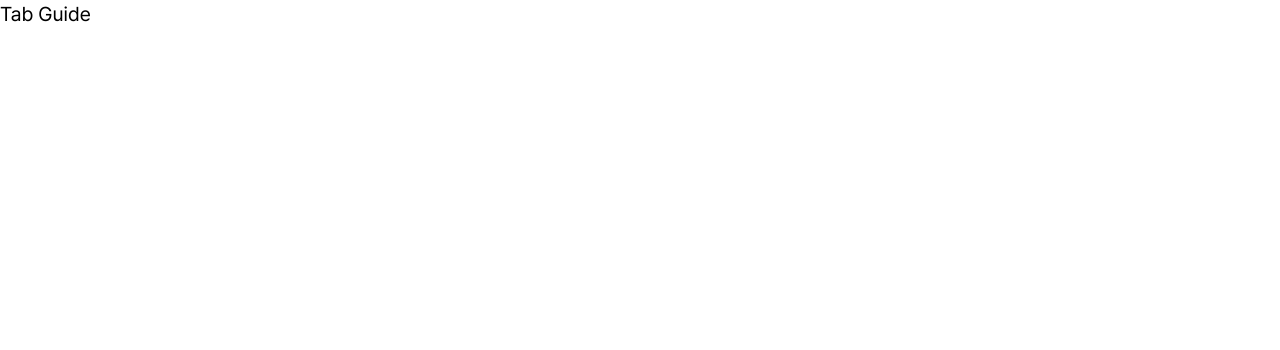
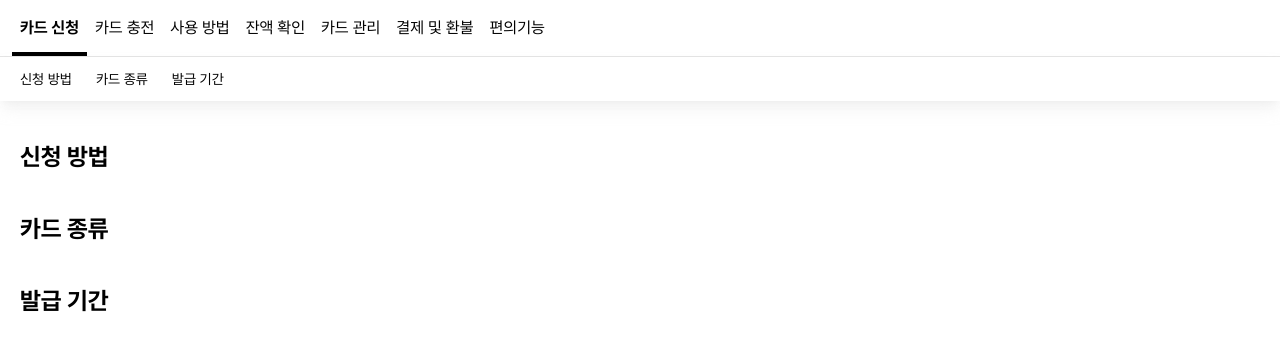
Before and after one commit to owopqowo/tab-guide, a React (Vite) app: page / in a window 1280 px wide. Shown: the top 350 px of the page. Built offline with nearby package versions, Linux system fonts and the light colour scheme.

Commit message:
feat: 탭 기능 추가

```diff
--- a/src/App.jsx
+++ b/src/App.jsx
@@ -1,5 +1,55 @@
+import { useState } from 'react';
+import cardApplication from './cardApplication';
+import cardRecharge from './cardRecharge';
+import usageGuide from './usageGuide';
+import balanceCheck from './balanceCheck';
+import cardManagement from './cardManagement';
+import paymentRefund from './paymentRefund';
+import convenienceFeatures from './convenienceFeatures';
+
+const tabs = [
+  { key: 'cardApplication', label: '카드 신청', children: cardApplication() },
+  { key: 'cardRecharge', label: '카드 충전', children: cardRecharge() },
+  { key: 'usageGuide', label: '사용 방법', children: usageGuide() },
+  { key: 'balanceCheck', label: '잔액 확인', children: balanceCheck() },
+  { key: 'cardManagement', label: '카드 관리', children: cardManagement() },
+  { key: 'paymentRefund', label: '결제 및 환불', children: paymentRefund() },
+  { key: 'convenienceFeatures', label: '편의기능', children: convenienceFeatures() },
+];
+
 function App() {
-  return <h1 className="text-xl font-medium text-black">Tab Guide</h1>;
+  const [activeIndex, setActiveIndex] = useState(0);
+
+  const handleClick = (index) => {
+    setActiveIndex(index);
+  };
+
+  return (
+    <>
+      <h1 className="a11y-hidden">이용 안내</h1>
+      <nav className="overflow-auto border-b border-neutral-200">
+        <div className="flex w-fit px-3">
+          {tabs.map((tab, index) => {
+            return (
+              <button
+                key={tab.key}
+                type="button"
+                className={`relative flex-auto cursor-pointer px-2 py-4 whitespace-nowrap ${
+                  activeIndex === index
+                    ? "font-bold after:absolute after:right-0 after:bottom-0 after:left-0 after:h-1 after:w-full after:bg-black after:content-['']"
+                    : ''
+                }`}
+                onClick={() => handleClick(index)}
+              >
+                {tab.label}
+              </button>
+            );
+          })}
+        </div>
+      </nav>
+      {tabs[activeIndex].children}
+    </>
+  );
 }
 
 export default App;
--- /dev/null
+++ b/src/balanceCheck.jsx
@@ -0,0 +1,24 @@
+function balanceCheck() {
+  return (
+    <>
+      <nav className="overflow-auto py-2 shadow-lg shadow-neutral-200/50">
+        <div className="-mx-1 flex w-fit px-3">
+          <a href="#inquiry" className="mx-1 flex-auto rounded-full px-2 py-1 text-sm whitespace-nowrap">
+            잔액 조회
+          </a>
+          <a href="#notification" className="mx-1 flex-auto rounded-full px-2 py-1 text-sm whitespace-nowrap">
+            잔액 알림
+          </a>
+        </div>
+      </nav>
+      <article id="inquiry" className="p-5 pt-10">
+        <h2 className="text-2xl font-bold">잔액 조회</h2>
+      </article>
+      <article id="notification" className="p-5 pb-10">
+        <h2 className="text-2xl font-bold">잔액 알림</h2>
+      </article>
+    </>
+  );
+}
+
+export default balanceCheck;
--- /dev/null
+++ b/src/cardApplication.jsx
@@ -0,0 +1,30 @@
+function cardApplication() {
+  return (
+    <>
+      <nav className="overflow-auto py-2 shadow-lg shadow-neutral-200/50">
+        <div className="-mx-1 flex w-fit px-3">
+          <a href="#apply" className="mx-1 flex-auto rounded-full px-2 py-1 text-sm whitespace-nowrap">
+            신청 방법
+          </a>
+          <a href="#types" className="mx-1 flex-auto rounded-full px-2 py-1 text-sm whitespace-nowrap">
+            카드 종류
+          </a>
+          <a href="#period" className="mx-1 flex-auto rounded-full px-2 py-1 text-sm whitespace-nowrap">
+            발급 기간
+          </a>
+        </div>
+      </nav>
+      <article id="apply" className="p-5 pt-10">
+        <h2 className="text-2xl font-bold">신청 방법</h2>
+      </article>
+      <article id="types" className="p-5">
+        <h2 className="text-2xl font-bold">카드 종류</h2>
+      </article>
+      <article id="period" className="p-5 pb-10">
+        <h2 className="text-2xl font-bold">발급 기간</h2>
+      </article>
+    </>
+  );
+}
+
+export default cardApplication;
--- /dev/null
+++ b/src/cardManagement.jsx
@@ -0,0 +1,30 @@
+function cardManagement() {
+  return (
+    <>
+      <nav className="overflow-auto py-2 shadow-lg shadow-neutral-200/50">
+        <div className="-mx-1 flex w-fit px-3">
+          <a href="#activation" className="mx-1 flex-auto rounded-full px-2 py-1 text-sm whitespace-nowrap">
+            카드 활성화
+          </a>
+          <a href="#report" className="mx-1 flex-auto rounded-full px-2 py-1 text-sm whitespace-nowrap">
+            분실/도난 신고
+          </a>
+          <a href="#password" className="mx-1 flex-auto rounded-full px-2 py-1 text-sm whitespace-nowrap">
+            비밀번호 설정
+          </a>
+        </div>
+      </nav>
+      <article id="activation" className="p-5 pt-10">
+        <h2 className="text-2xl font-bold">카드 활성화</h2>
+      </article>
+      <article id="report" className="p-5">
+        <h2 className="text-2xl font-bold">분실/도난 신고</h2>
+      </article>
+      <article id="password" className="p-5 pb-10">
+        <h2 className="text-2xl font-bold">비밀번호 설정</h2>
+      </article>
+    </>
+  );
+}
+
+export default cardManagement;
--- /dev/null
+++ b/src/cardRecharge.jsx
@@ -0,0 +1,36 @@
+function cardRecharge() {
+  return (
+    <>
+      <nav className="overflow-auto py-2 shadow-lg shadow-neutral-200/50">
+        <div className="-mx-1 flex w-fit px-3">
+          <a href="#charge" className="mx-1 flex-auto rounded-full px-2 py-1 text-sm whitespace-nowrap">
+            충전 방법
+          </a>
+          <a href="#minMax" className="mx-1 flex-auto rounded-full px-2 py-1 text-sm whitespace-nowrap">
+            최소/최대 충전액
+          </a>
+          <a href="#limit" className="mx-1 flex-auto rounded-full px-2 py-1 text-sm whitespace-nowrap">
+            충전 한도
+          </a>
+          <a href="#reserve" className="mx-1 flex-auto rounded-full px-2 py-1 text-sm whitespace-nowrap">
+            충전 예약
+          </a>
+        </div>
+      </nav>
+      <article id="charge" className="p-5 pt-10">
+        <h2 className="text-2xl font-bold">충전 방법</h2>
+      </article>
+      <article id="minMax" className="p-5">
+        <h2 className="text-2xl font-bold">최소/최대 충전액</h2>
+      </article>
+      <article id="limit" className="p-5">
+        <h2 className="text-2xl font-bold">충전 한도</h2>
+      </article>
+      <article id="reserve" className="p-5 pb-10">
+        <h2 className="text-2xl font-bold">충전 예약</h2>
+      </article>
+    </>
+  );
+}
+
+export default cardRecharge;
--- /dev/null
+++ b/src/convenienceFeatures.jsx
@@ -0,0 +1,30 @@
+function convenienceFeatures() {
+  return (
+    <>
+      <nav className="overflow-auto py-2 shadow-lg shadow-neutral-200/50">
+        <div className="-mx-1 flex w-fit px-3">
+          <a href="#auto" className="mx-1 flex-auto rounded-full px-2 py-1 text-sm whitespace-nowrap">
+            자동 충전
+          </a>
+          <a href="#analysis" className="mx-1 flex-auto rounded-full px-2 py-1 text-sm whitespace-nowrap">
+            지출 내역 분석
+          </a>
+          <a href="#card" className="mx-1 flex-auto rounded-full px-2 py-1 text-sm whitespace-nowrap">
+            주 카드 설정
+          </a>
+        </div>
+      </nav>
+      <article id="auto" className="p-5 pt-10">
+        <h2 className="text-2xl font-bold">자동 충전</h2>
+      </article>
+      <article id="analysis" className="p-5">
+        <h2 className="text-2xl font-bold">지출 내역 분석</h2>
+      </article>
+      <article id="card" className="p-5 pb-10">
+        <h2 className="text-2xl font-bold">주 카드 설정</h2>
+      </article>
+    </>
+  );
+}
+
+export default convenienceFeatures;
--- a/src/index.css
+++ b/src/index.css
@@ -3,3 +3,9 @@
 @theme {
   --default-font-family: 'Pretendard';
 }
+
+.a11y-hidden {
+  clip: rect(0, 0, 0, 0);
+  clip-path: circle(0);
+  @apply absolute -m-px size-px overflow-hidden border-0 p-0 whitespace-nowrap;
+}
--- /dev/null
+++ b/src/paymentRefund.jsx
@@ -0,0 +1,24 @@
+function paymentRefund() {
+  return (
+    <>
+      <nav className="overflow-auto py-2 shadow-lg shadow-neutral-200/50">
+        <div className="-mx-1 flex w-fit px-3">
+          <a href="#payment" className="mx-1 flex-auto rounded-full px-2 py-1 text-sm whitespace-nowrap">
+            결제 방법
+          </a>
+          <a href="#policies" className="mx-1 flex-auto rounded-full px-2 py-1 text-sm whitespace-nowrap">
+            환불 정책
+          </a>
+        </div>
+      </nav>
+      <article id="payment" className="p-5 pt-10">
+        <h2 className="text-2xl font-bold">결제 방법</h2>
+      </article>
+      <article id="policies" className="p-5 pb-10">
+        <h2 className="text-2xl font-bold">환불 정책</h2>
+      </article>
+    </>
+  );
+}
+
+export default paymentRefund;
--- /dev/null
+++ b/src/usageGuide.jsx
@@ -0,0 +1,24 @@
+function usageGuide() {
+  return (
+    <>
+      <nav className="overflow-auto py-2 shadow-lg shadow-neutral-200/50">
+        <div className="-mx-1 flex w-fit px-3">
+          <a href="#places" className="mx-1 flex-auto rounded-full px-2 py-1 text-sm whitespace-nowrap">
+            결제 사용처
+          </a>
+          <a href="#restrictions" className="mx-1 flex-auto rounded-full px-2 py-1 text-sm whitespace-nowrap">
+            사용 제한
+          </a>
+        </div>
+      </nav>
+      <article id="places" className="p-5 pt-10">
+        <h2 className="text-2xl font-bold">결제 사용처</h2>
+      </article>
+      <article id="restrictions" className="p-5 pb-10">
+        <h2 className="text-2xl font-bold">사용 제한</h2>
+      </article>
+    </>
+  );
+}
+
+export default usageGuide;
```
